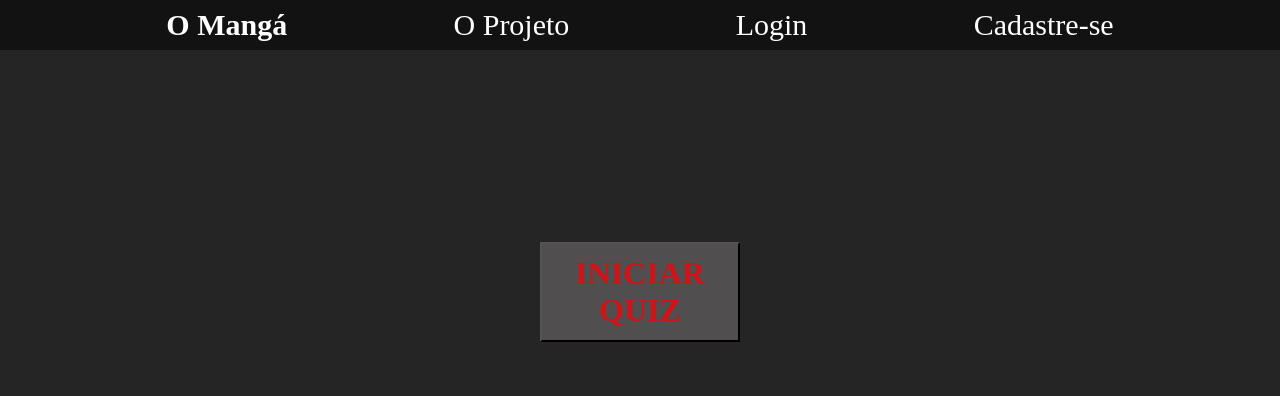
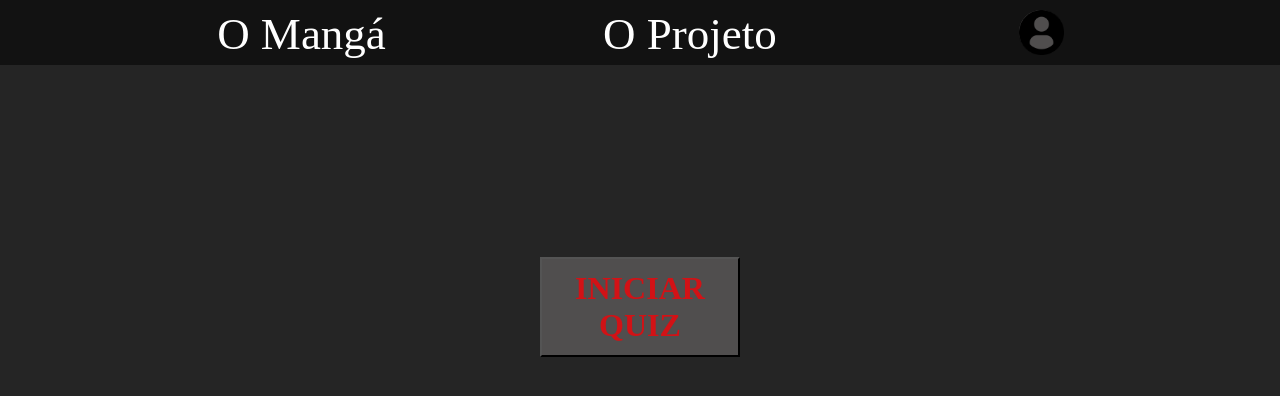
Before and after one commit to FabPuttini/Berserk, a website: page public/quiz.html in a window 1280 px wide. Drawn offline with Linux system fonts and the light colour scheme; a web font is replaced by a local one.

Commit message:
NavBar com foto de usuario adicionada, QUIZ finalizado

```diff
--- a/public/quiz.html
+++ b/public/quiz.html
@@ -15,10 +15,14 @@
             <div class="navbar">
                 <nav>
                     <ul>
-                        <li><a href="index.html" style="font-weight: 550;">O Mangá</a></li>
+                        <li><a href="index.html">O Mangá</a></li>
                         <li><a href="projeto.html">O Projeto</a></li>
-                        <li><a href="login.html">Login</a></li>
-                        <li><a href="cadastro.html">Cadastre-se</a></li>
+                        <li>
+                            <button onclick="exibirSessao()"><img src="./imagens/icon.png"></button>
+                            <div id="sessao">
+
+                            </div>
+                        </li>
                     </ul>
                 </nav>
             </div>
@@ -34,6 +38,24 @@
 
 </html>
 <script>
+    let boolean = false;
+    function exibirSessao() {
+        if (boolean == false){
+            sessao.innerHTML = `
+            <div class="block">
+                <ul>
+                    <li><a href="login.html">Login</a></li>
+                    <li><a href="cadastro.html">Cadastre-se</a></li>
+                </ul>
+            </div>`
+            boolean = true;
+        }
+        else{
+            sessao.innerHTML = ``
+            boolean = false;
+        }
+    }
+
     const listaDeQuestoes = [
 
         {
@@ -143,15 +165,16 @@
         pontuacaoEJogo.innerHTML = `
         <div id="pontuacao" class="flex-colunar width-fit-content-1 border-primary">
             <div id="pontuacaoDuranteJogo" class="flex-colunar padding-8">
-                <span class="acertos">Quantidade de acertos: <br><span id="spanCertas"></span></span>
+                <span class="acertos">Quantidade de acertos: <br><span id="spanCertas">***</span></span>
                 <hr>
-                <span class="erros">Quantidade de erros: <br><span id="spanErradas"></span></span>
+                <span class="erros">Quantidade de erros: <br><span id="spanErradas">***</span></span>
                 <hr>
             </div>
             <div id="pontuacaoFinalJogo" class="flex-colunar padding-8">
                 <span id="pontuacaoFinal" class="width-fit-content">Pontuação Final:
-                    <span id="spanPontuacaoFinal">***</span>
+                    <br><span id="spanPontuacaoFinal">***</span>
                 </span>
+                <hr>
                 <span id="msgFinal" class="width-fit-content">***</span>
             </div>
         </div>
@@ -347,7 +370,7 @@
             classComCoresParaMensagemFinal = "text-success-with-bg"
         }
 
-        textoParaMensagemFinal += "<br> Você acertou " + Math.round((porcentagemFinalDeAcertos)*100) + "% das questões."
+        textoParaMensagemFinal += "<br> Você acertou " + Math.round((porcentagemFinalDeAcertos) * 100) + "% das questões."
 
 
         document.getElementById('msgFinal').innerHTML = textoParaMensagemFinal
--- a/public/style/cadastro.css
+++ b/public/style/cadastro.css
@@ -14,7 +14,7 @@ html{
 
 .container {
     max-width: 100%;
-    height: 50px;
+    height: 65px;
     background-color: rgba(0, 0, 0, 0.5);
 }
 
@@ -28,13 +28,49 @@ ul {
 }
 
 .navbar a{
-    font-size: 30px;
+    font-size: 45px;
     justify-content: center;
 }
 
 .navbar a:hover{
     color: #D21216;
 }
+
+
+.navbar button{
+    height: 44px;
+    width: 44px;
+    border-radius: 100px;
+    border: none;
+    margin-left: 25px;
+}
+
+.navbar button:hover {
+    cursor: pointer;
+}
+
+.navbar img {
+    height: 45px;
+    width: 45px;
+}
+
+.block {
+    display: flex;
+    background-color: rgba(0, 0, 0, 0.5);
+    position: absolute;
+    height: fit-content;
+    width: fit-content;
+    margin-top: 10px;
+}
+
+.block ul {
+    flex-direction: column;
+    margin: 5px;
+}
+.block a {
+    font-size: 30px;
+}
+
 
 header{
     width: 100%;
--- a/public/style/projeto.css
+++ b/public/style/projeto.css
@@ -14,7 +14,7 @@ html{
 
 .container {
     max-width: 100%;
-    height: 50px;
+    height: 65px;
     background-color: rgba(0, 0, 0, 0.5);
 }
 
@@ -28,12 +28,48 @@ ul {
 }
 
 .navbar a{
-    font-size: 30px;
+    font-size: 45px;
     justify-content: center;
 }
 
+
 .navbar a:hover{
     color: #D21216;
+}
+
+
+.navbar button{
+    height: 44px;
+    width: 44px;
+    border-radius: 100px;
+    border: none;
+    margin-left: 25px;
+}
+
+.navbar button:hover {
+    cursor: pointer;
+}
+
+.navbar img {
+    height: 45px;
+    width: 45px;
+}
+
+.block {
+    display: flex;
+    background-color: rgba(0, 0, 0, 0.5);
+    position: absolute;
+    height: fit-content;
+    width: fit-content;
+    margin-top: 10px;
+}
+
+.block ul {
+    flex-direction: column;
+    margin: 5px;
+}
+.block a {
+    font-size: 30px;
 }
 
 header{
--- a/public/style/quiz.css
+++ b/public/style/quiz.css
@@ -30,7 +30,7 @@ body {
 
 .container {
     max-width: 100%;
-    height: 50px;
+    height: 65px;
     background-color: rgba(0, 0, 0, 0.5);
 }
 
@@ -44,12 +44,46 @@ ul {
 }
 
 .navbar a{
-    font-size: 30px;
+    font-size: 45px;
     justify-content: center;
 }
 
 .navbar a:hover{
     color: #D21216;
+}
+
+.navbar button{
+    height: 44px;
+    width: 44px;
+    border-radius: 100px;
+    border: none;
+    margin-left: 25px;
+}
+
+.navbar button:hover {
+    cursor: pointer;
+}
+
+.navbar img {
+    height: 45px;
+    width: 45px;
+}
+
+.block {
+    display: flex;
+    background-color: rgba(0, 0, 0, 0.5);
+    position: absolute;
+    height: fit-content;
+    width: fit-content;
+    margin-top: 10px;
+}
+
+.block ul {
+    flex-direction: column;
+    margin: 5px;
+}
+.block a {
+    font-size: 30px;
 }
 
 header{
@@ -96,6 +130,7 @@ header ul li a{
     width: 200px;
     font-size: 32px;
 }
+
 button {
     font-family: "Karantina";
     font-weight: bold;
--- a/public/style/style.css
+++ b/public/style/style.css
@@ -14,7 +14,7 @@ html{
 
 .container {
     max-width: 100%;
-    height: 50px;
+    height: 65px;
     background-color: rgba(0, 0, 0, 0.5);
 }
 
@@ -28,12 +28,47 @@ ul {
 }
 
 .navbar a{
-    font-size: 30px;
+    font-size: 45px;
     justify-content: center;
 }
 
 .navbar a:hover{
     color: #D21216;
+}
+
+
+.navbar button{
+    height: 44px;
+    width: 44px;
+    border-radius: 100px;
+    border: none;
+    margin-left: 25px;
+}
+
+.navbar button:hover {
+    cursor: pointer;
+}
+
+.navbar img {
+    height: 45px;
+    width: 45px;
+}
+
+.block {
+    display: flex;
+    background-color: rgba(0, 0, 0, 0.5);
+    position: absolute;
+    height: fit-content;
+    width: fit-content;
+    margin-top: 10px;
+}
+
+.block ul {
+    flex-direction: column;
+    margin: 5px;
+}
+.block a {
+    font-size: 30px;
 }
 
 header{
```
Also changed, not shown: public/cadastro.html (+23 -2 lines), public/index.html (+27 -8 lines), public/login.html (+24 -4 lines), public/projeto.html (+27 -3 lines), public/imagens/icon.png (added), public/imagens/icones-de-usuarios-inclui-icones-de-usuario-icones-do-pessoal-simbolos-e-elementos-de-design-grafico-de-qualidade-premium_981536-526.avif (added).
